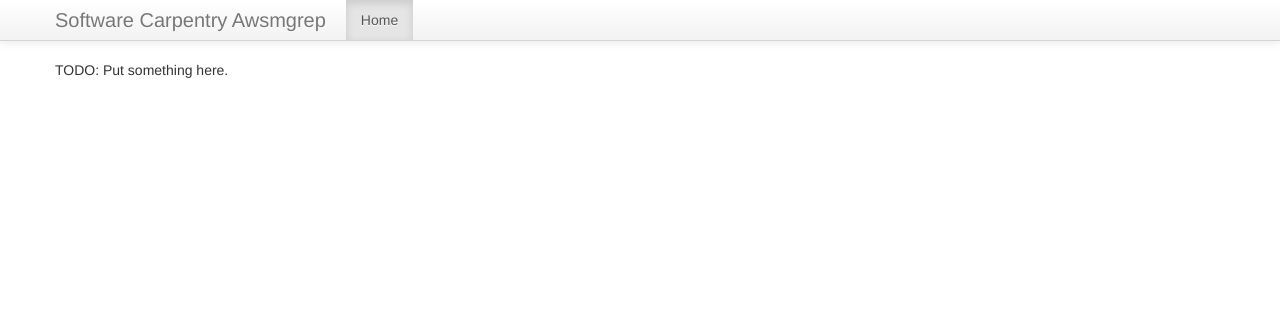
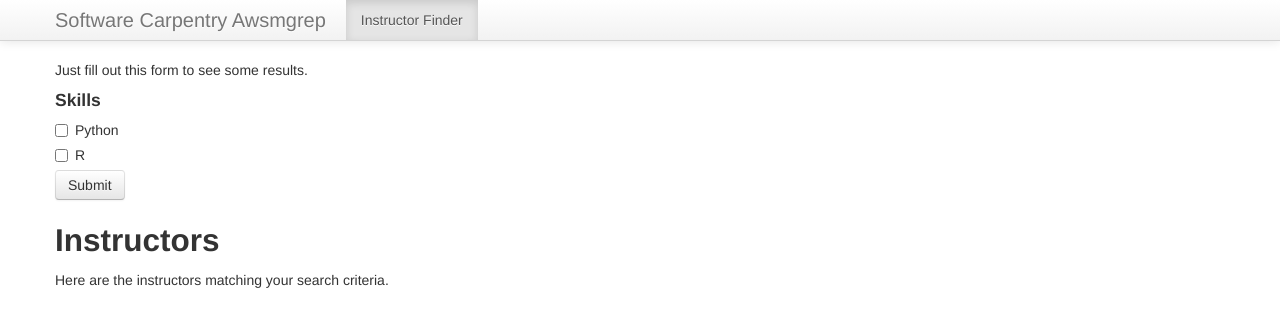
Before and after one commit to pyscrape/admintool, a Flask app: template templates/index.html in a window 1280 px wide. Shown: the top 327 px of the page. Run offline with Flask 2, Linux system fonts and the light colour scheme; the template is opened without the code that fills it, so the values that code supplies are empty; parts of the project's set-up code (start-up, migrations or seed data) failed here and were passed over; some libraries are stand-ins or nearby versions.

Commit message:
add very basic searching of instructors who teach python and/or r.

```diff
--- a/app.py
+++ b/app.py
@@ -1,14 +1,25 @@
 import os
-from flask import Flask, render_template
+from flask import Flask, render_template, request
 
 import db
+from roster import Person, Facts
 
 app = Flask(__name__)
 
 @app.route('/')
 def home():
-    session = db.get_session()
-    return render_template('index.html')
+    python = bool(request.args.get('python'))
+    r = bool(request.args.get('r'))
+
+    people = db.get_session().query(Person).join(Person.facts).\
+             filter(Facts.active == True)
+
+    if python:
+        people = people.filter(Facts.python == True)
+    if r:
+        people = people.filter(Facts.r == True)
+
+    return render_template('index.html', people=people)
 
 class Config(object):
     DEBUG = True
--- a/roster.py
+++ b/roster.py
@@ -1,4 +1,5 @@
 import os
+from hashlib import md5
 from sqlalchemy.ext.declarative import declarative_base
 from sqlalchemy.orm import relationship, backref
 from sqlalchemy import Column, Text, Date, Integer, \
@@ -36,6 +37,9 @@
     middle = Column(Text)
     family = Column(Text, nullable=False)
     email = Column(Text, nullable=False, unique=True)
+
+    def email_hash(self):
+        return md5(self.email.lower().strip()).hexdigest()
 
 class Task(Base):
     __tablename__ = 'Task'
--- a/templates/index.html
+++ b/templates/index.html
@@ -1,5 +1,40 @@
 {% extends 'layout.html' %}
 
 {% block content %}
-  <p>TODO: Put something here.</p>
+  <p>
+    Just fill out this form to see some results.
+  </p>
+  <form method="get" role="form">
+    <h4>Skills</h4>
+    <div class="checkbox">
+      <label>
+        <input type="checkbox" name="python"
+         {% if request.args.python %}checked{% endif %}> Python
+      </label>
+      <label>
+        <input type="checkbox" name="r"
+         {% if request.args.r %}checked{% endif %}> R
+      </label>
+    </div>
+
+    <button type="submit" class="btn btn-default">Submit</button>
+  </form>
+
+  <h2>Instructors</h2>
+
+  <p>Here are the instructors matching your search criteria.</p>
+
+  <ul class="media-list">
+    {% for person in people %}
+      <li class="media">
+        <img class="media-object pull-left" src="//gravatar.com/avatar/{{ person.email_hash() }}?d=mm" alt="gravatar for {{ person.email }}">
+        <div class="media-body">
+          {{ person.personal }} {{person.family}}<br>
+          {% if person.facts.skills %}
+          <small>Teaches {{ person.facts.skills }}</small>
+          {% endif %}
+        </div>
+      </li>
+    {% endfor %}
+  </ul>
 {% endblock %}
--- a/templates/layout.html
+++ b/templates/layout.html
@@ -23,7 +23,7 @@
         <a class="brand" href="{{ url_for('home') }}">Software Carpentry Awsmgrep</a>
         <div class="nav-collapse collapse">
           <ul class="nav">
-            <li class="active"><a href="{{ url_for('home') }}">Home</a></li>
+            <li class="active"><a href="{{ url_for('home') }}">Instructor Finder</a></li>
           </ul>
         </div><!--/.nav-collapse -->
       </div>
```
